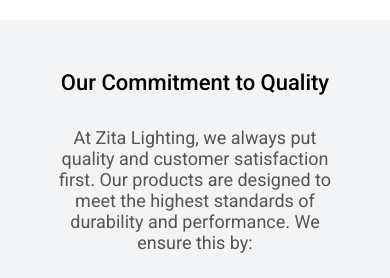
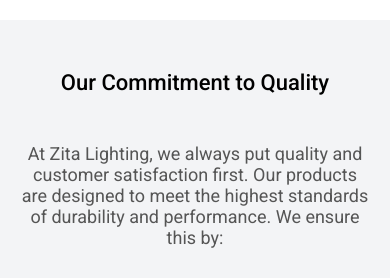
Before and after one commit to pechorin98/zita, a React (Vite) app: page /About/About in a window 390 px wide. Shown: the part 715-993 px from the top of the page. Built offline with nearby package versions, Linux system fonts and the light colour scheme.

Commit message:
version4

```diff
--- a/src/components/mid/type1Comp/type1Comp.module.css
+++ b/src/components/mid/type1Comp/type1Comp.module.css
@@ -39,7 +39,12 @@
 .imgStyle {
     width: 400px;
 }
-
+@media (max-width:1024px) {
+    .containerLeftTextAbout{
+        padding-left: 0;
+        padding-right: 0;
+    }
+}
 @media (max-width: 1000px) {
     .imgStyle {
         width: 375px !important;
--- a/src/components/mid/type5Comp/Type5Comp.jsx
+++ b/src/components/mid/type5Comp/Type5Comp.jsx
@@ -15,10 +15,8 @@
                 <div className={styles.contentContainer}>
                     {whatVersion === "titleNormal" && (
                         <div className={styles.normalContext}>
-                            <div>
-                                <h1 className='titleText'>{title}</h1>
-                                <p className='paraText'>{introText}</p>
-                            </div>
+                                <h1 className='titleText' style={{"marginBottom":"24px"}}>{title}</h1>
+                                <p className='paraText' style={{"marginBottom":"32px"}}>{introText}</p>
                         </div>
                     )}
                     {size <= 1024 && <img src={src} alt="Zita Aydınlatma Görsel" className={styles.imgStyle} style={imgStyle} loading='lazy' />}
--- a/src/components/mid/type6Comp/type6Comp.module.css
+++ b/src/components/mid/type6Comp/type6Comp.module.css
@@ -28,6 +28,14 @@
         align-items: center;
         justify-content: center;
     }
+    .contentBox{
+        display: flex;
+        flex-direction: column;
+        justify-content: center;
+        align-items: center;
+        text-align: center;
+        row-gap: 16px;
+    }
 }
 @media (max-width: 600px) {
     .wrapper{
```
